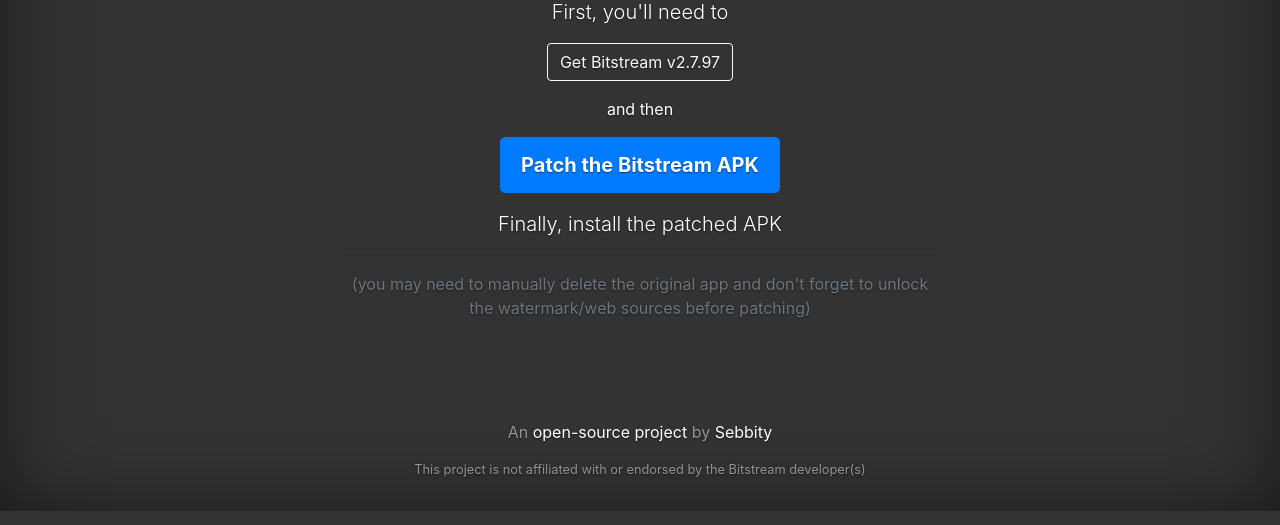
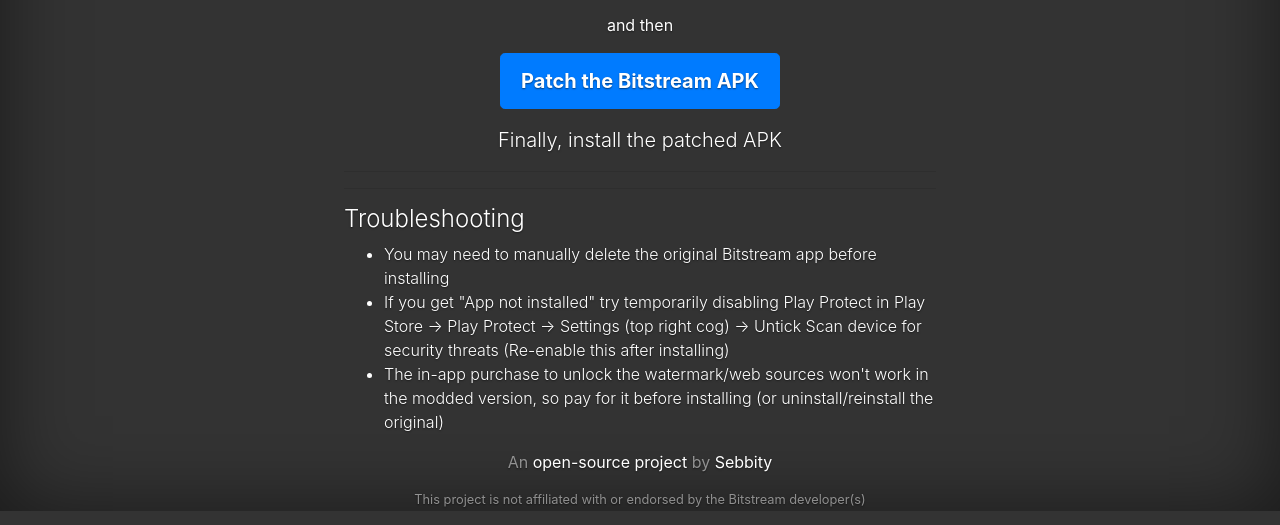
Before and after one commit to sebbity/bitstream-mods, a plain HTML site: page docs/index.html in a window 1280 px wide. Shown: the part 289-814 px from the top of the page. Drawn offline with nearby package versions, Linux system fonts and the light colour scheme.

Commit message:
Some common troubleshooting

```diff
--- a/docs/index.html
+++ b/docs/index.html
@@ -72,9 +72,16 @@
       </p>
       <p class="lead">Finally, install the patched APK
         <hr>
-        <p class="text-muted">(you may need to manually delete the original app and don't forget to unlock the watermark/web sources before patching)</p>
-      </p>
-      <p id="log" class="text-left alert alert-info d-none"></p>
+        <p id="log" class="text-left alert alert-info d-none"></p>
+        <hr>
+        <p>
+          <h4 class="text-left font-weight-light">Troubleshooting</h4>
+          <ul class="text-left font-weight-light">
+            <li>You may need to manually delete the original Bitstream app before installing</li>
+            <li>If you get "App not installed" try temporarily disabling Play Protect in Play Store -> Play Protect -> Settings (top right cog) -> Untick Scan device for security threats  (Re-enable this after installing)</li>
+            <li>The in-app purchase to unlock the watermark/web sources won't work in the modded version, so pay for it before installing (or uninstall/reinstall the original)</li>
+          </ul>
+        </p>
     </main>
 
     <footer class="mastfoot mt-auto">
```
